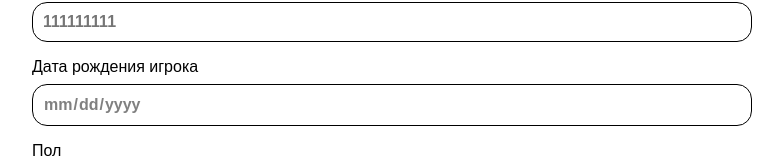
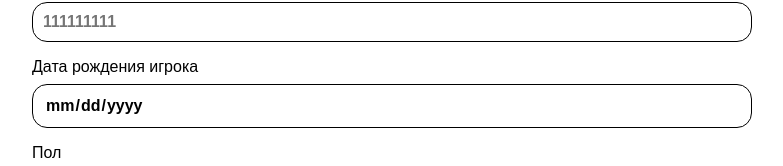
Before and after one commit to ksiim/ace, a React (Vite) app in the folder frontend/: page /registration in a window 1280 px wide. Shown: the part 530-696 px from the top of the page, without its empty margins (248-1031 px from the left). Built offline with nearby package versions, Linux system fonts and the light colour scheme; no server answers.

Commit message:
2nd attempt to fix ios styles

```diff
--- a/frontend/src/pages/Registration/Registration.module.css
+++ b/frontend/src/pages/Registration/Registration.module.css
@@ -246,36 +246,23 @@
 .dateInputWrapper {
   position: relative;
   width: 100%;
-}
-.dateInputWrapper::after {
-  content: "дд.мм.гггг";
-  position: absolute;
-  left: 10px;
-  top: 50%;
-  transform: translateY(-50%);
-  color: #999;
-  pointer-events: none;
-  z-index: 1;
-  display: var(--placeholder-visible, block);
-}
-.dateInputWrapper:has(input:not(:placeholder-shown))::after {
-  display: none;
+  height: 44px;
 }
 
 .dateInput {
-  appearance: none;
-  -webkit-appearance: none;
   width: 100%;
-  padding: 10px;
-  background-color: transparent;
+  height: 100%;
+  padding: 0 12px;
+  background: transparent;
+  color: #000;
   position: relative;
   z-index: 2;
-  color: inherit;
+  -webkit-appearance: none;
+  appearance: none;
 }
 .dateInput::-webkit-date-and-time-value {
-  text-align: left;
-  color: inherit;
   opacity: 1;
+  color: #000;
 }
 .dateInput::-webkit-calendar-picker-indicator {
   position: absolute;
@@ -286,8 +273,5 @@
   opacity: 0;
   cursor: pointer;
 }
-.dateInput:empty {
-  color: gray;
-}
 
 /*# sourceMappingURL=Registration.module.css.map */
--- a/frontend/src/pages/Registration/Registration.module.scss
+++ b/frontend/src/pages/Registration/Registration.module.scss
@@ -263,44 +263,29 @@
 .dateInputWrapper {
   position: relative;
   width: 100%;
-
-  // Добавьте это для iOS
-  &::after {
-    content: 'дд.мм.гггг';
-    position: absolute;
-    left: 10px;
-    top: 50%;
-    transform: translateY(-50%);
-    color: #999;
-    pointer-events: none;
-    z-index: 1;
-    display: var(--placeholder-visible, block); // Управляем видимостью
-  }
-
-  // Скрываем плейсхолдер, когда есть значение
-  &:has(input:not(:placeholder-shown))::after {
-    display: none;
-  }
+  height: 44px; // Фиксированная высота для iOS
 }
 
 .dateInput {
-  appearance: none;
-  -webkit-appearance: none;
   width: 100%;
-  padding: 10px; // Добавьте отступы
-  background-color: transparent;
+  height: 100%;
+  padding: 0 12px;
+  background: transparent;
+  color: #000; // Всегда черный текст
   position: relative;
   z-index: 2;
-  color: inherit; // Важно для iOS
 
-  // Стили для текста даты
+  // Сбрасываем дефолтные стили iOS
+  -webkit-appearance: none;
+  appearance: none;
+
+  // Фикс для Safari
   &::-webkit-date-and-time-value {
-    text-align: left;
-    color: inherit;
-    opacity: 1; // Важно для iOS
+    opacity: 1;
+    color: #000;
   }
 
-  // Стили для иконки календаря
+  // Скрываем нативную иконку календаря
   &::-webkit-calendar-picker-indicator {
     position: absolute;
     right: 0;
@@ -310,9 +295,4 @@
     opacity: 0;
     cursor: pointer;
   }
-
-  // Для пустого поля
-  &:empty {
-    color: gray;
-  }
 }
--- a/frontend/src/pages/Registration/Registration.tsx
+++ b/frontend/src/pages/Registration/Registration.tsx
@@ -418,7 +418,7 @@ const Registration: React.FC = () => {
             placeholder: 'дд.мм.гггг',
             max: new Date().toISOString().split('T')[0]
           },
-        ].map(({ label, name, type, placeholder, error, errorMessage, max }) => (
+        ].map(({ label, name, type, placeholder, error, errorMessage}) => (
           <div key={name} className={styles.formGroup}>
             <div className={styles.labelWrapper}>
               <div className={styles.labelWrapper__title}>
@@ -450,21 +450,15 @@ const Registration: React.FC = () => {
             {type === 'date' ? (
               <div className={styles.dateInputWrapper}>
                 <input
-                  type="date"
-                  name={name}
-                  value={formData[name as keyof typeof formData] || ''}
+                  type="date" // Начинаем с type="text"
+                  name="birth_date"
+                  value={formData.birth_date}
                   onChange={handleChange}
-                  className={`${styles.input} ${styles.dateInput} ${error ? styles.error : ''}`}
-                  max={max}
+                  className={`${styles.input} ${styles.dateInput}`}
+                  max={new Date().toISOString().split('T')[0]}
                   onFocus={(e) => {
-                    e.target.type = 'date';
-                    e.target.style.color = '#000'; // Явно устанавливаем цвет
-                  }}
-                  onBlur={(e) => {
-                    if (!e.target.value) {
-                      e.target.type = 'text';
-                      e.target.style.color = 'gray';
-                    }
+                    e.target.type = 'date'; // Меняем на date при фокусе
+                    e.target.style.color = '#000';
                   }}
                   placeholder=" " // Важно: пробел вместо пустой строки
                 />
```
Also changed, not shown: 1 other file (tests, documents, lock files or other folders).
